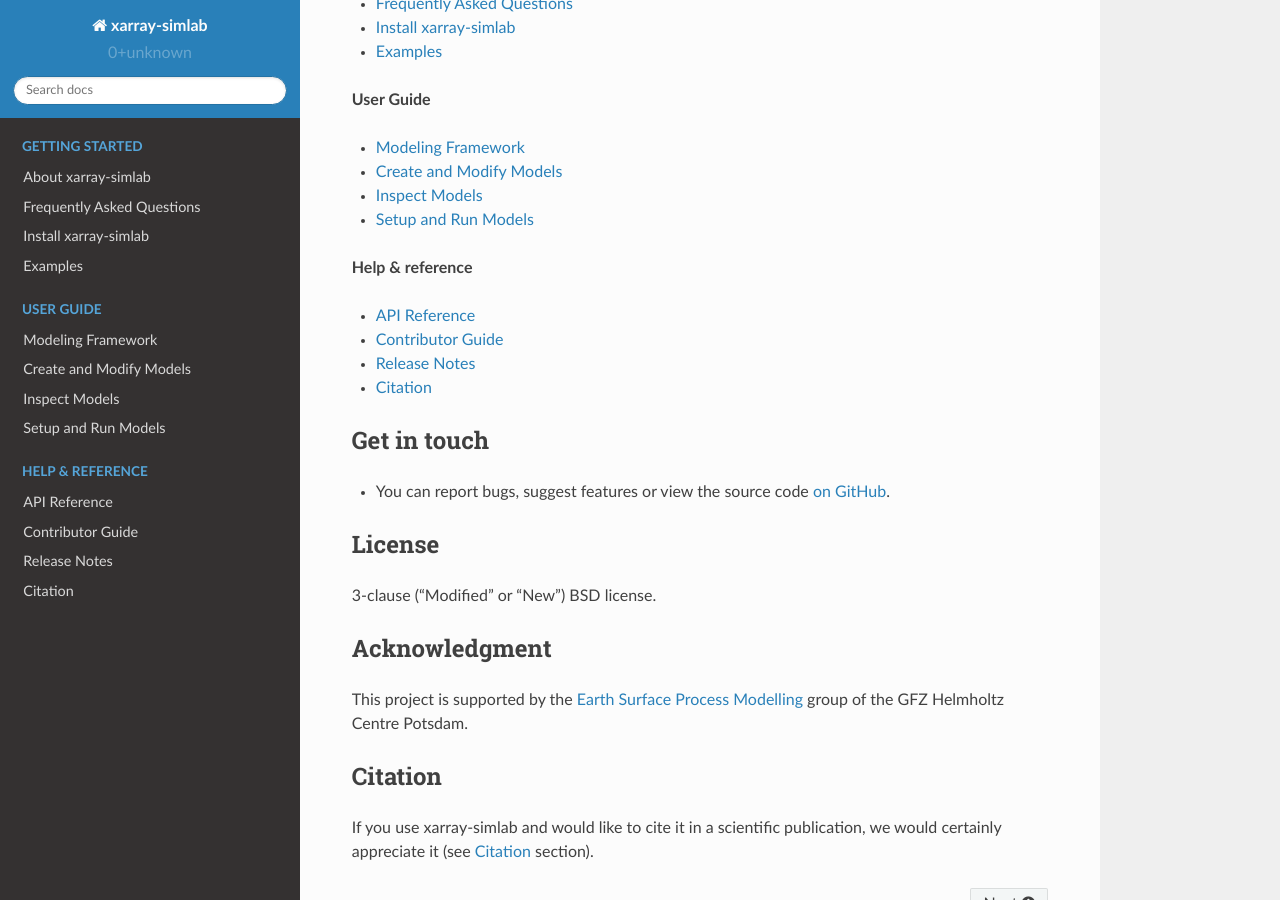
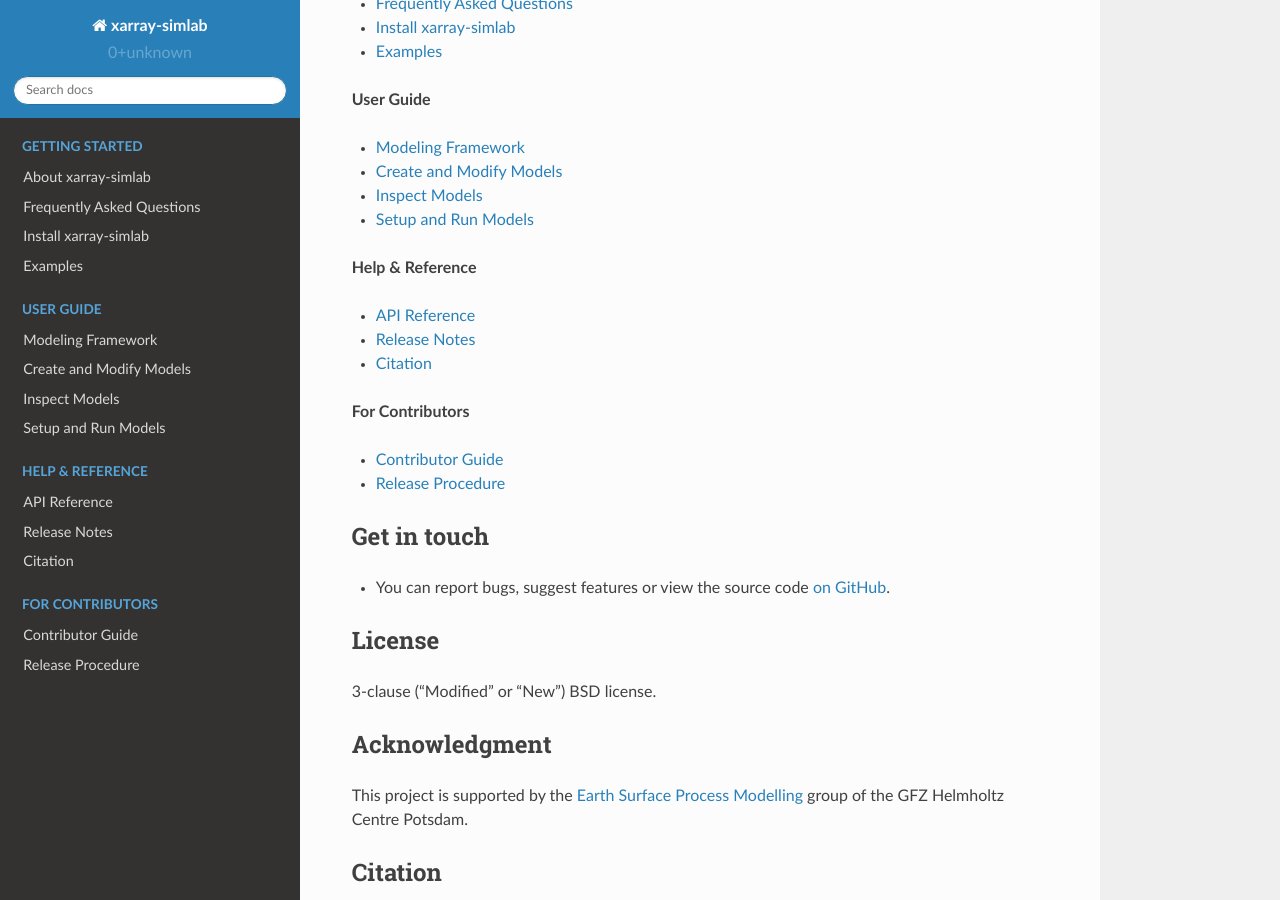
Before and after one commit to xarray-contrib/xarray-simlab, a Sphinx documentation site: the page built from doc/index.rst, in a window 1280 px wide and 900 px high, scrolled down 430 px. Built offline with Sphinx 7.4.7 and the Read the Docs theme 2.0.0, drawn with Linux system fonts in a browser that asks for light colours; pages that are not in the unit, such as notebooks, are missing from menus; the version number could not be read and is left out.

Commit message:
DOC add release procedure section
Also re-organize relevant pages in "For Contributors" main section.

```diff
--- a/doc/index.rst
+++ b/doc/index.rst
@@ -46,22 +46,33 @@ Documentation index
    inspect_model
    run_model
 
-**Help & reference**
+**Help & Reference**
 
 * :doc:`api`
-* :doc:`develop`
 * :doc:`whats_new`
 * :doc:`citation`
 
 .. toctree::
    :maxdepth: 1
    :hidden:
-   :caption: Help & reference
+   :caption: Help & Reference
 
    api
-   develop
    whats_new
    citation
+
+**For Contributors**
+
+* :doc:`develop`
+* :doc:`release_procedure`
+
+.. toctree::
+   :maxdepth: 1
+   :hidden:
+   :caption: For Contributors
+
+   develop
+   release_procedure
 
 Get in touch
 ------------
```
Also changed, not shown: doc/release_procedure.rst (added, +74 -0 lines).
